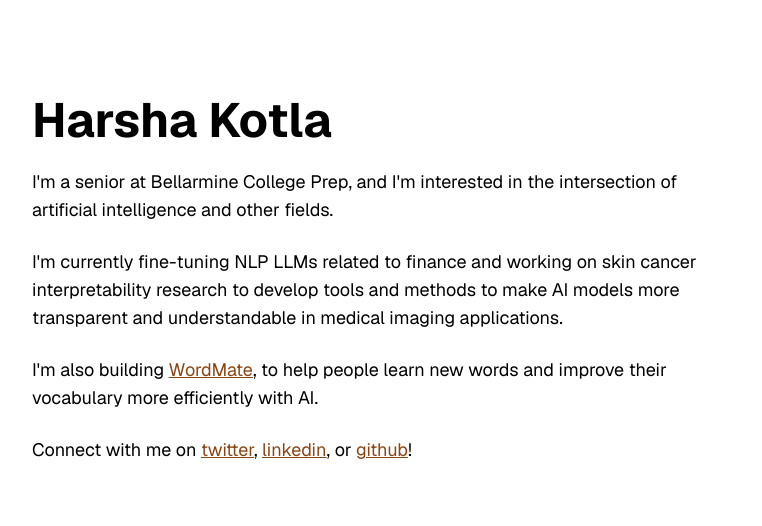
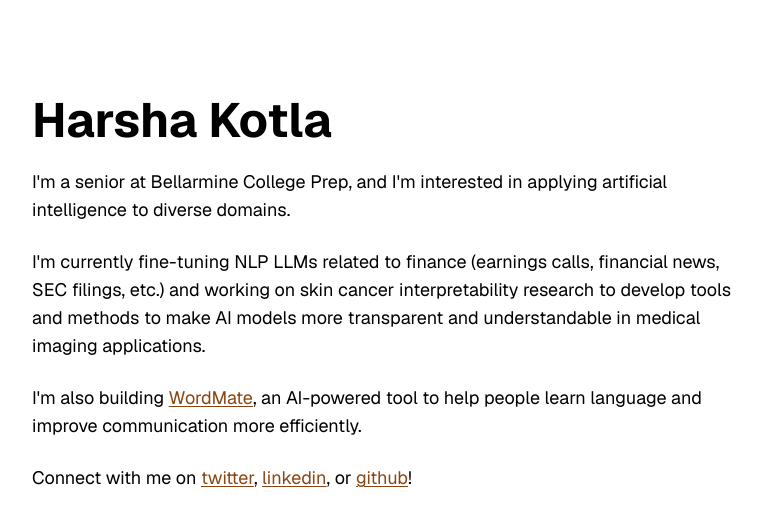
Before and after one commit to harsha-kotla/hakotla, a Next.js app: page / in a window 1280 px wide. Shown: the top 526 px of the page, without its empty margins (256-1018 px from the left). Built offline with nearby package versions, Linux system fonts and the light colour scheme.

Commit message:
edited personal site

```diff
--- a/app/globals.css
+++ b/app/globals.css
@@ -17,3 +17,10 @@ body {
   color: var(--foreground);
   font-family: var(--font-geist-sans), system-ui, -apple-system, sans-serif;
 }
+
+a {
+  text-decoration: underline;
+  text-decoration-style: solid;
+  text-decoration-thickness: 1px;
+  text-underline-offset: 2px;
+}
--- a/app/page.tsx
+++ b/app/page.tsx
@@ -8,10 +8,10 @@ export default function Home() {
           </h1>
 
           <p className="text-lg text-black">
-            I'm a senior at Bellarmine College Prep, and I'm interested in the intersection of artificial intelligence and other fields.
+            I'm a senior at Bellarmine College Prep, and I'm interested in applying artificial intelligence to diverse domains.
           </p>
           <p className="text-lg text-black">
-            I'm currently fine-tuning NLP LLMs related to finance and working on skin cancer interpretability
+            I'm currently fine-tuning NLP LLMs related to finance (earnings calls, financial news, SEC filings, etc.) and working on skin cancer interpretability
             research to develop tools and methods to make AI models more transparent and understandable
             in medical imaging applications.
 
@@ -22,7 +22,7 @@ export default function Home() {
               target="_blank"
               rel="noopener noreferrer"
               className="underline text-[#8B4513] hover:text-[#654321]"
-            >WordMate</a>, to help people learn new words and improve their vocabulary more efficiently with AI.
+            >WordMate</a>, an AI-powered tool to help people learn language and improve communication more efficiently.
           </p>
           <p className="text-lg text-black">
             Connect with me on{" "}
```
